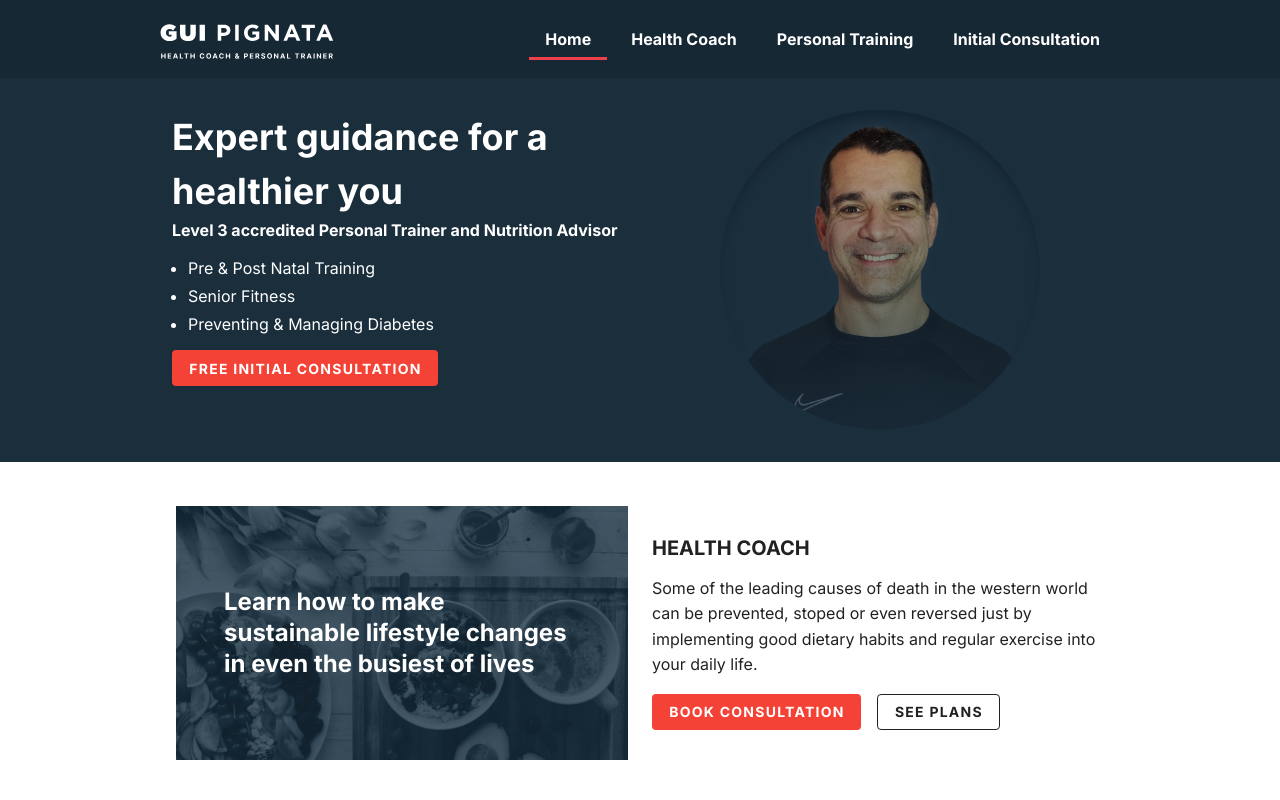
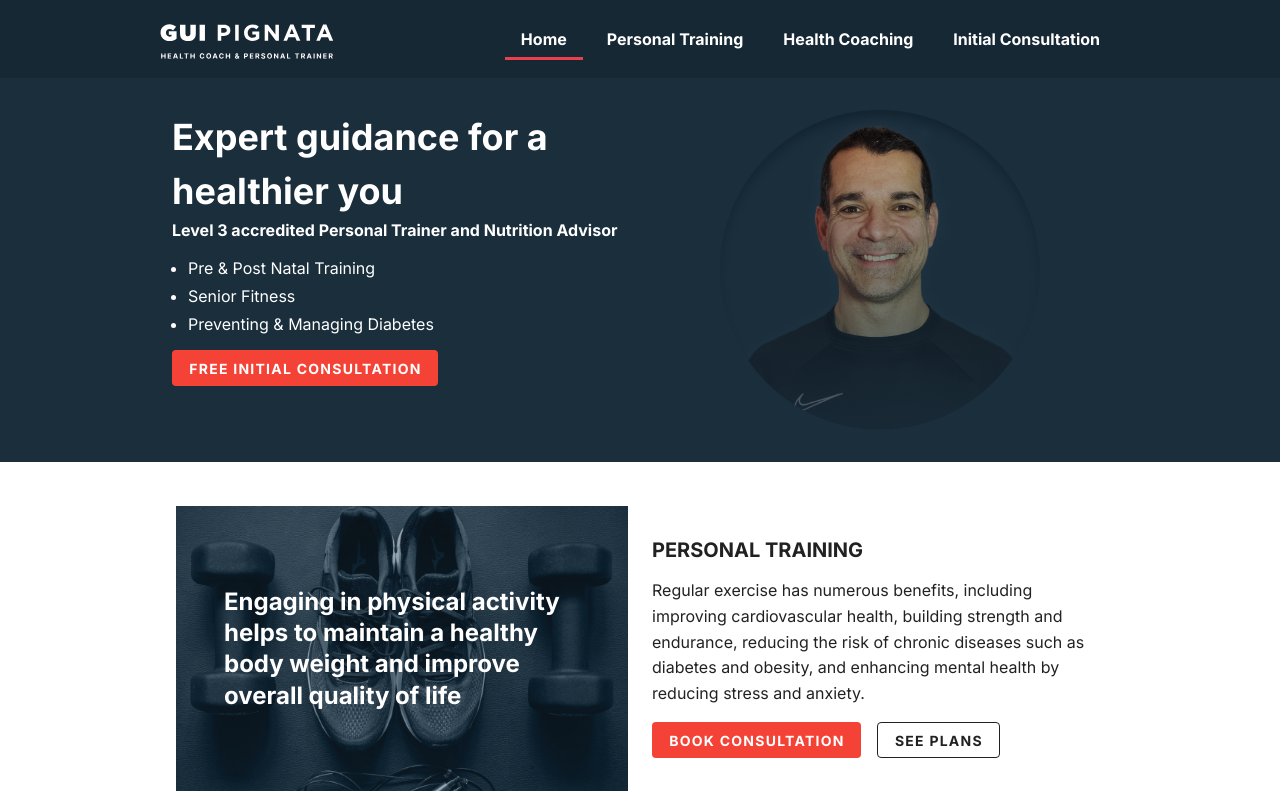
Before and after one commit to gayarabello/guilherme-pignata, a Vue app: page /#/ in a window 1280 px wide. Shown: the top 800 px of the page. Built offline with nearby package versions, Linux system fonts and the light colour scheme.

Commit message:
feat(GUI-4): change nav order

```diff
--- a/src/App.vue
+++ b/src/App.vue
@@ -19,9 +19,11 @@
 
       <div class="d-flex flex-column">
         <router-link class="mb-4" to="/">Home</router-link>
-        <router-link class="mb-4" to="/service/health-coach">Health Coach</router-link>
         <router-link class="mb-4" to="/service/personal-training"
           >Personal Training</router-link
+        >
+        <router-link class="mb-4" to="/service/health-coach"
+          >Health Coaching</router-link
         >
         <v-btn
           size="small"
--- a/src/components/NavigationBar.vue
+++ b/src/components/NavigationBar.vue
@@ -26,10 +26,10 @@
         </div>
         <div class="flex align-baseline">
           <router-link to="/">Home</router-link>
-          <router-link to="/service/health-coach">Health Coach</router-link>
           <router-link to="/service/personal-training"
             >Personal Training</router-link
           >
+          <router-link to="/service/health-coach">Health Coaching</router-link>
           <router-link to="/initial-consultation"
             >Initial Consultation</router-link
           >
--- a/src/data/services.js
+++ b/src/data/services.js
@@ -1,12 +1,4 @@
 export default [
-  {
-    id: "health-coach",
-    title: "HEALTH COACH",
-    subtitle: "Learn how to make sustainable lifestyle changes in even the busiest of lives",
-    description:
-      "Some of the leading causes of death in the western world can be prevented, stoped or even reversed just by implementing good dietary habits and regular exercise into your daily life.",
-    action: "See More",
-  },
   {
     id: "personal-training",
     title: "PERSONAL TRAINING",
@@ -14,6 +6,14 @@ export default [
     description:
     `Regular exercise has numerous benefits, including improving cardiovascular health, building strength and endurance, reducing the risk of chronic diseases such as diabetes and obesity, and enhancing mental health by reducing stress and anxiety.
     `,
+    action: "See More",
+  },
+  {
+    id: "health-coach",
+    title: "HEALTH COACHING",
+    subtitle: "Learn how to make sustainable lifestyle changes in even the busiest of lives",
+    description:
+      "Some of the leading causes of death in the western world can be prevented, stoped or even reversed just by implementing good dietary habits and regular exercise into your daily life.",
     action: "See More",
   },
 /*   {
```
